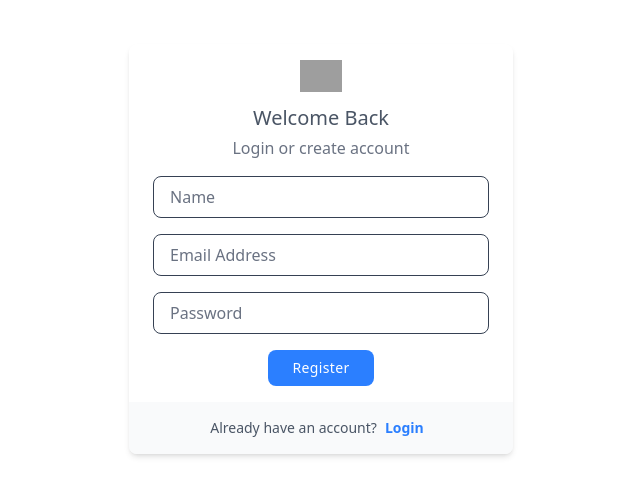
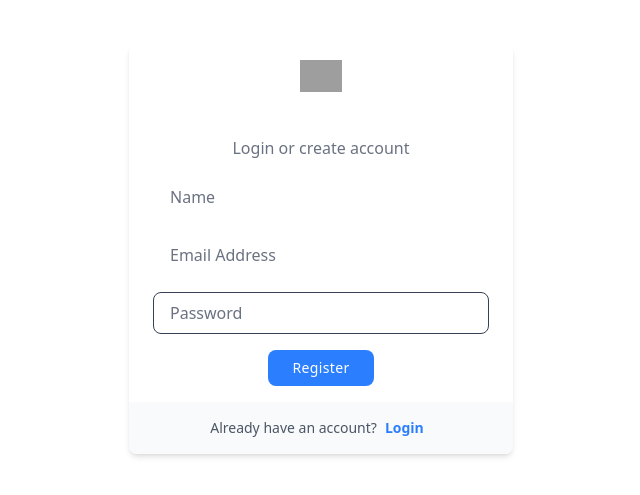
Before and after one commit to shivanshuhere/family_financial_management, a React (Vite) app in the folder client/: page /register in a window 1280 px wide. Shown: the part 151-646 px from the top of the page, without its empty margins (319-959 px from the left). Built offline with nearby package versions, Linux system fonts and the light colour scheme; no server answers; grey boxes are pictures that could not be loaded.

Commit message:
fix text color

```diff
--- a/client/src/pages/Login.jsx
+++ b/client/src/pages/Login.jsx
@@ -78,7 +78,7 @@ const Login = () => {
                                 <form>
                                     <div className="w-full mt-4">
                                         <input
-                                            className="block w-full px-4 py-2 mt-2 text-gray-700 placeholder-gray-500 bg-white border rounded-lg dark:bg-gray-800 dark:border-gray-600 dark:placeholder-gray-400 focus:border-blue-400 dark:focus:border-blue-300 focus:ring-opacity-40 focus:outline-none focus:ring focus:ring-blue-300"
+                                            className="block w-full px-4 py-2 mt-2 text-white placeholder-gray-500 bg-white border rounded-lg dark:bg-gray-800 dark:border-gray-600 dark:placeholder-gray-400 focus:border-blue-400 dark:focus:border-blue-300 focus:ring-opacity-40 focus:outline-none focus:ring focus:ring-blue-300"
                                             type="email"
                                             placeholder="Email Address"
                                             aria-label="Email Address"
@@ -89,7 +89,7 @@ const Login = () => {
 
                                     <div className="w-full mt-4">
                                         <input
-                                            className="block w-full px-4 py-2 mt-2 text-gray-700 placeholder-gray-500 bg-white border rounded-lg dark:bg-gray-800 dark:border-gray-600 dark:placeholder-gray-400 focus:border-blue-400 dark:focus:border-blue-300 focus:ring-opacity-40 focus:outline-none focus:ring focus:ring-blue-300" type="password"
+                                            className="block w-full px-4 py-2 mt-2 text-white placeholder-gray-500 bg-white border rounded-lg dark:bg-gray-800 dark:border-gray-600 dark:placeholder-gray-400 focus:border-blue-400 dark:focus:border-blue-300 focus:ring-opacity-40 focus:outline-none focus:ring focus:ring-blue-300" type="password"
                                             placeholder="Password"
                                             aria-label="Password"
                                             value={password}
--- a/client/src/pages/Register.jsx
+++ b/client/src/pages/Register.jsx
@@ -71,14 +71,14 @@ const Register = () => {
                             <img className="w-auto h-7 sm:h-8" src="https://merakiui.com/images/logo.svg" alt="" />
                         </div>
 
-                        <h3 className="mt-3 text-xl font-medium text-center text-gray-600 dark:text-gray-200">Welcome Back</h3>
+                        <h3 className="mt-3 text-xl font-medium text-center text-white dark:text-gray-200">Welcome Back</h3>
 
-                        <p className="mt-1 text-center text-gray-500 dark:text-gray-400">Login or create account</p>
+                        <p className="mt-1 text-center text-gray-500 dark:text-white">Login or create account</p>
 
                         <form>
                             <div className="w-full mt-4">
                                 <input
-                                    className="block w-full px-4 py-2 mt-2 text-gray-700 placeholder-gray-500 bg-white border rounded-lg dark:bg-gray-800 dark:border-gray-600 dark:placeholder-gray-400 focus:border-blue-400 dark:focus:border-blue-300 focus:ring-opacity-40 focus:outline-none focus:ring focus:ring-blue-300"
+                                    className="block w-full px-4 py-2 mt-2 text-white placeholder-gray-500 bg-white border rounded-lg dark:bg-gray-800 dark:border-gray-600 dark:placeholder-gray-400 focus:border-blue-400 dark:focus:border-blue-300 focus:ring-opacity-40 focus:outline-none focus:ring focus:ring-blue-300"
                                     type="text"
                                     placeholder="Name"
                                     aria-label="Name"
@@ -88,7 +88,7 @@ const Register = () => {
                             </div>
                             <div className="w-full mt-4">
                                 <input
-                                    className="block w-full px-4 py-2 mt-2 text-gray-700 placeholder-gray-500 bg-white border rounded-lg dark:bg-gray-800 dark:border-gray-600 dark:placeholder-gray-400 focus:border-blue-400 dark:focus:border-blue-300 focus:ring-opacity-40 focus:outline-none focus:ring focus:ring-blue-300"
+                                    className="block w-full px-4 py-2 mt-2 text-white placeholder-gray-500 bg-white border rounded-lg dark:bg-gray-800 dark:border-gray-600 dark:placeholder-gray-400 focus:border-blue-400 dark:focus:border-blue-300 focus:ring-opacity-40 focus:outline-none focus:ring focus:ring-blue-300"
                                     type="email"
                                     placeholder="Email Address"
                                     aria-label="Email Address"
```
